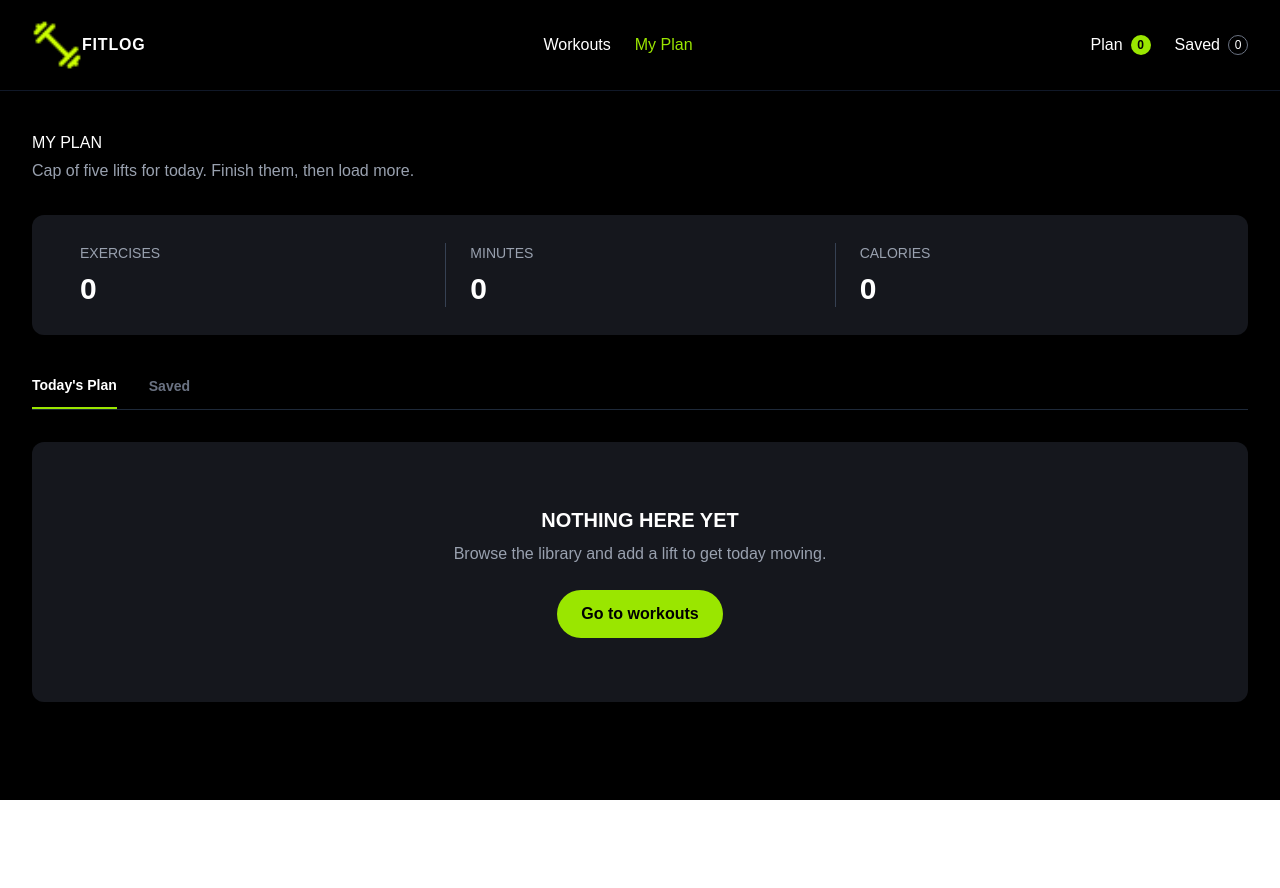
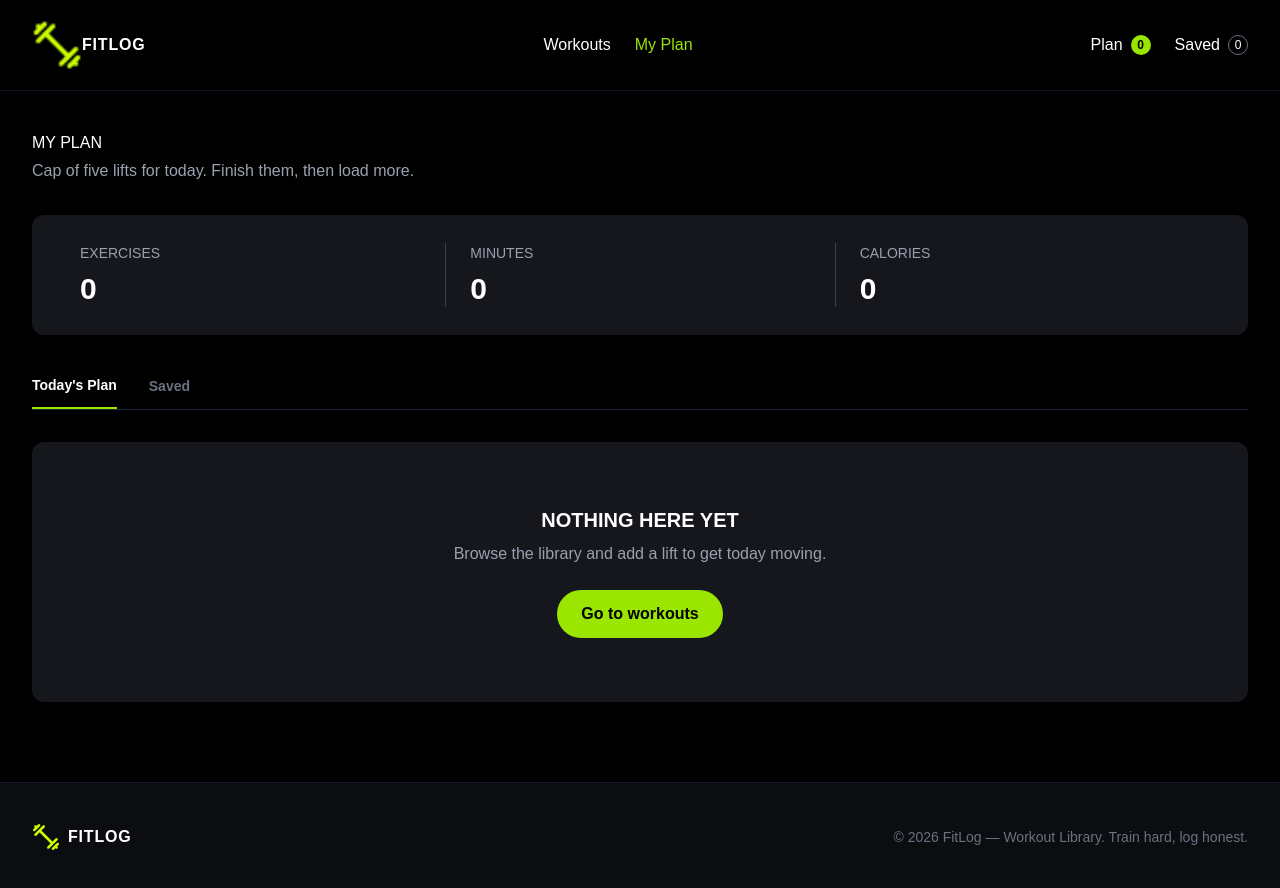
Before and after one commit to ZiaUddin76/Fit-Log-Project, a Next.js app: page /my-plan in a window 1280 px wide. Shown: the top 888 px of the page. Before the commit the page ends 800 px from the top, so only its background shows below. Built offline with nearby package versions, Linux system fonts and the light colour scheme.

Commit message:
footer added

```diff
--- a/src/app/layout.tsx
+++ b/src/app/layout.tsx
@@ -4,6 +4,7 @@ import "./globals.css";
 import { WorkoutProvider } from "@/context/WorkoutContext";
 import Navbar from "@/components/Navbar";
 import { ToastContainer } from "react-toastify";
+import Footer from "@/components/Footer";
 
 const geistSans = Geist({
   variable: "--font-geist-sans",
@@ -26,15 +27,18 @@ export default function RootLayout({ children }: LayoutProps<"/">) {
       lang="en"
       className={`${geistSans.variable} ${geistMono.variable} h-full antialiased`}
     >
-      <body className="min-h-full flex flex-col">
+      <body className="flex min-h-screen flex-col">
 
 
         <WorkoutProvider>
 
         <Navbar />
 
-          {children}
+          <main className="flex-1">
+            {children}
+          </main>
 
+        <Footer />
 
         <ToastContainer />
 
--- /dev/null
+++ b/src/components/Footer.tsx
@@ -0,0 +1,36 @@
+import Image from 'next/image';
+import React from 'react';
+
+const Footer = () => {
+    return (
+         <footer className="mt-20 border-t border-gray-900 bg-[#0B0D10]">
+
+            <div className="flex items-center justify-between px-8 py-10">
+
+                {/* Logo */}
+                <div className="flex items-center gap-2">
+                    <Image
+                        src="/logo.png"
+                        alt="FitLog Logo"
+                        width={28}
+                        height={28}
+                    />
+
+                    <p className="font-bold tracking-wider text-white">
+                        FITLOG
+                    </p>
+                </div>
+
+
+                {/* Copyright */}
+                <p className="text-sm text-gray-500">
+                    © 2026 FitLog — Workout Library. Train hard, log honest.
+                </p>
+
+            </div>
+
+        </footer>
+    );
+};
+
+export default Footer;
--- a/src/components/WorkoutLibraryList.tsx
+++ b/src/components/WorkoutLibraryList.tsx
@@ -1,7 +1,7 @@
 import React from 'react';
 import WorkoutCard from './WorkoutCard';
 
-const WorkoutLibraryList = ({ workouts }: { workouts: any[] }) => {
+const WorkoutLibraryList = ({ workouts }: { workouts: any[] }) =>{
     return (
         <div className='mt-6 grid grid-cols-1 gap-4 md:grid-cols-2
                 lg:grid-cols-3'>
```
